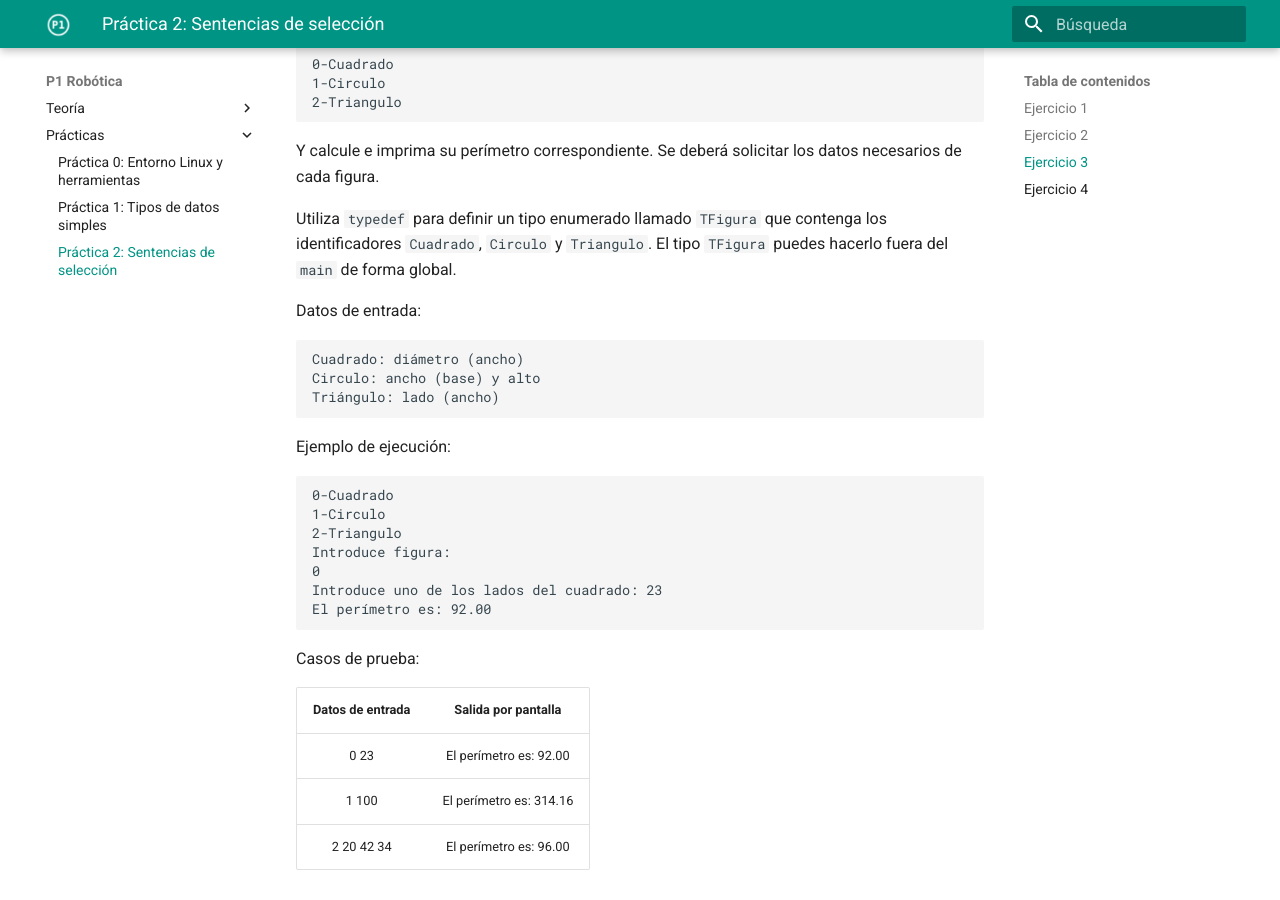
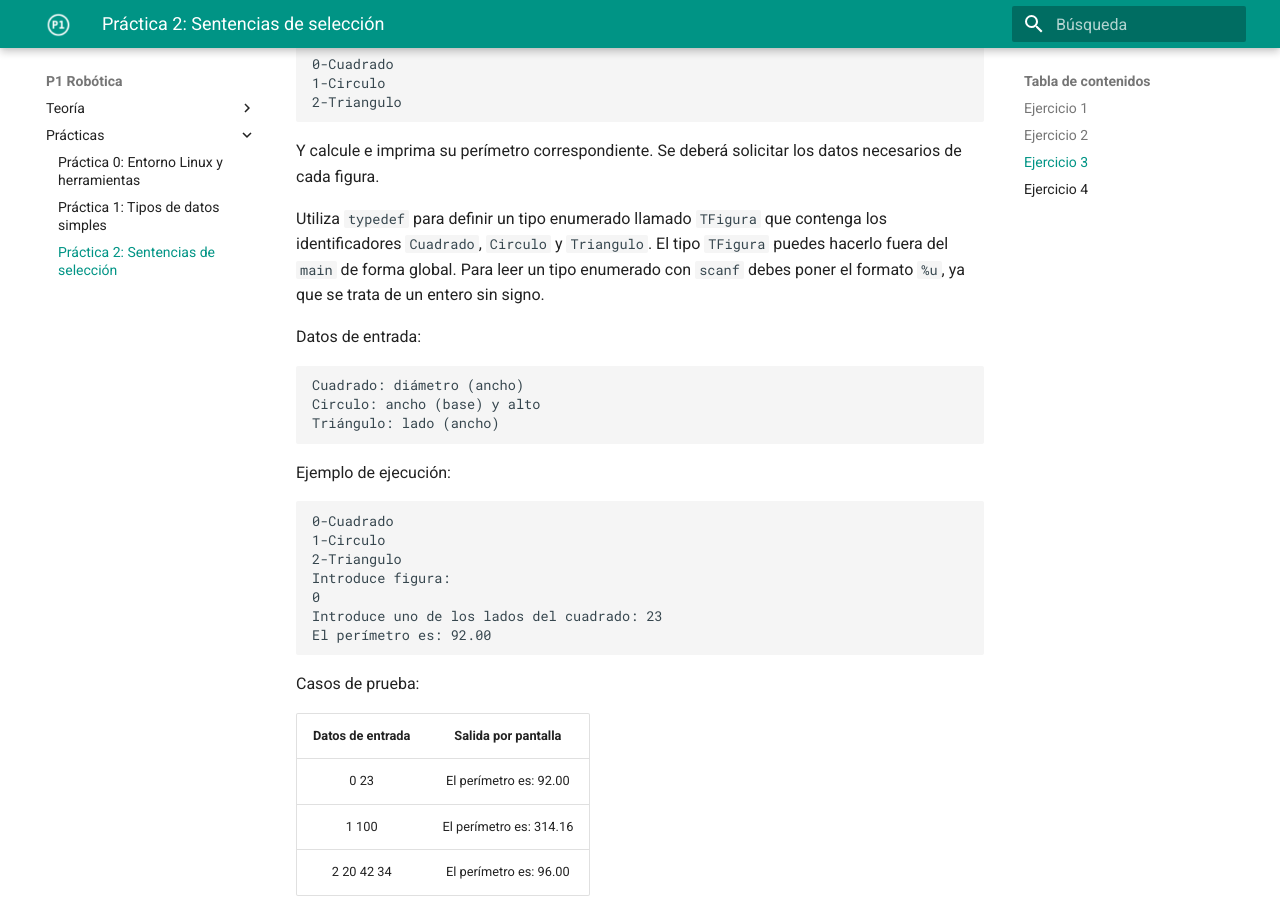
Before and after one commit to cpomares/p1-robotica, an MkDocs documentation site: the page built from docs/Practicas/practica02/practica02.md, in a window 1280 px wide and 900 px high, scrolled down 1568 px. Built offline with MkDocs 1.6.1 and Material for MkDocs 9.7.7, drawn with Linux system fonts in a browser that asks for light colours.

Commit message:
%u para enum en scanf

```diff
--- a/docs/Practicas/practica02/practica02.md
+++ b/docs/Practicas/practica02/practica02.md
@@ -62,7 +62,7 @@ Escribe un programa que solicite por teclado una figura:
 
 Y calcule e imprima su perímetro correspondiente. Se deberá solicitar los datos necesarios de cada figura.
 
-Utiliza `typedef` para definir un tipo enumerado llamado `TFigura` que contenga los identificadores `Cuadrado`, `Circulo` y `Triangulo`. El tipo `TFigura` puedes hacerlo fuera del `main` de forma global.
+Utiliza `typedef` para definir un tipo enumerado llamado `TFigura` que contenga los identificadores `Cuadrado`, `Circulo` y `Triangulo`. El tipo `TFigura` puedes hacerlo fuera del `main` de forma global. Para leer un tipo enumerado con `scanf` debes poner el formato `%u`, ya que se trata de un entero sin signo.
 
 Datos de entrada:
 
```
Also changed, not shown: docs/Teoria/tema02-tipos-de-datos-simples/tema02-tipos-de-datos-simples.md (+1 -1 lines).
